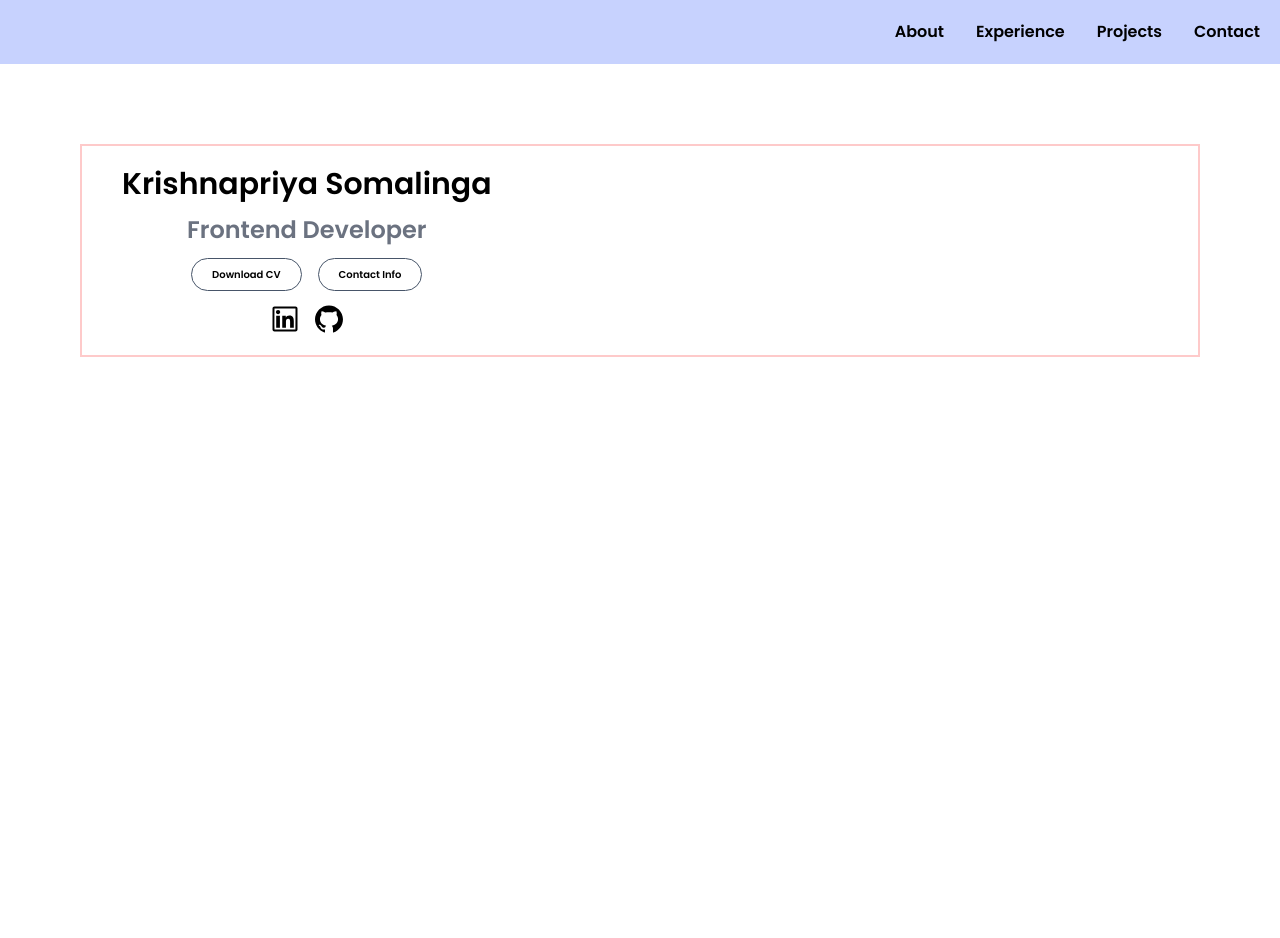
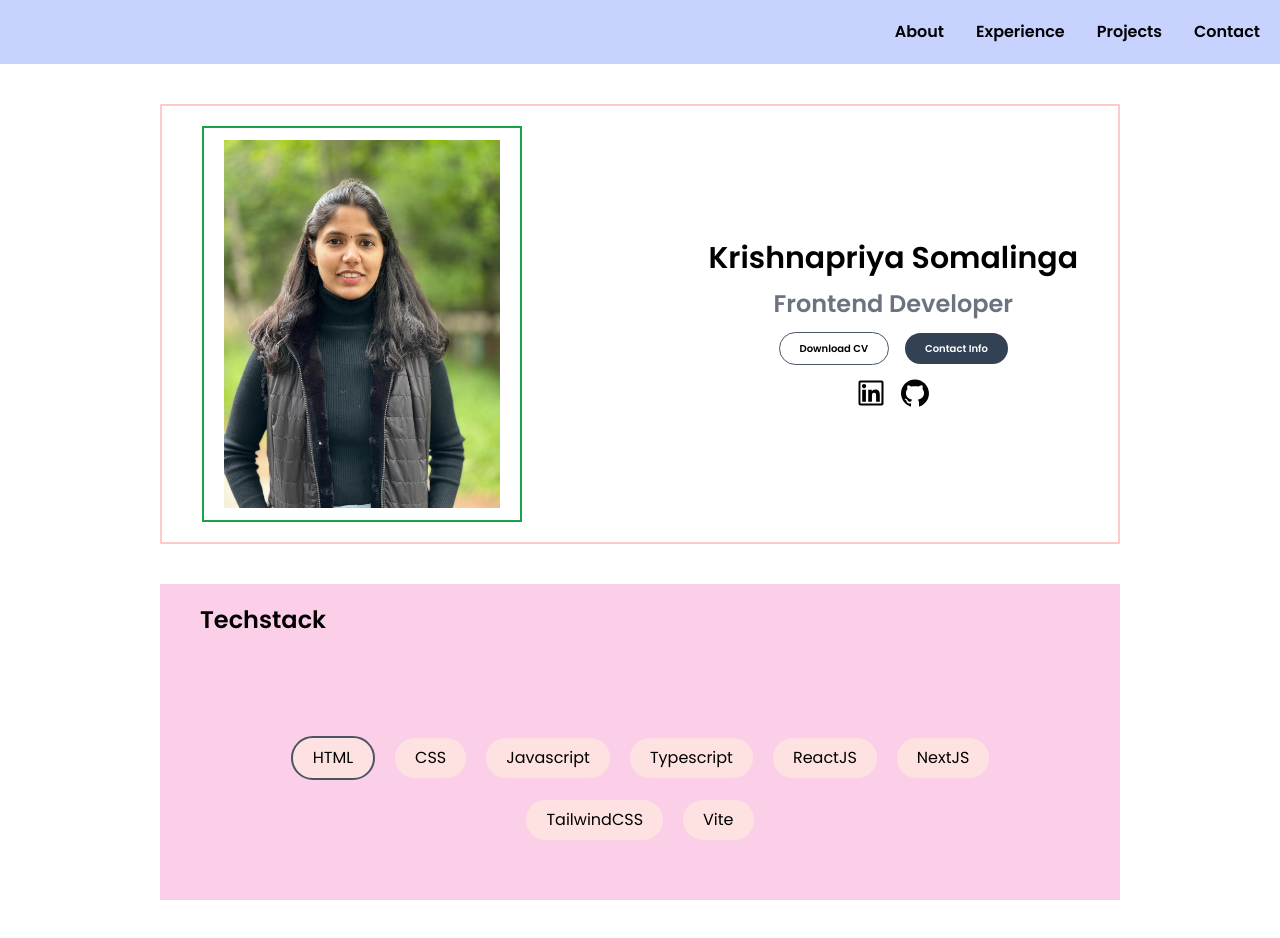
Before and after one commit to krishpri23/my-portfolio, a Next.js app: page / in a window 1280 px wide. Before the commit the page ends 864 px from the top, so only its background shows below. Built offline with nearby package versions, Linux system fonts and the light colour scheme.

Commit message:
added techstack section

```diff
--- a/app/components/About.tsx
+++ b/app/components/About.tsx
@@ -3,15 +3,25 @@ import Link from "next/link";
 import React from "react";
 import { AiOutlineGithub } from "react-icons/ai";
 import { AiOutlineLinkedin } from "react-icons/ai";
-import MyImage from "./kp.jpg";
+// import MyImage from "../../public/kp.jpg";
 
 export default function About() {
   return (
-    <section className="w-full px-10 py-5  border-2 border-red-200 flex justify-between items-center">
-      {/* <Image src={MyImage} alt="my image" className="rounded-2xl" /> */}
+    <section className=" flex flex-col gap-10 mx-auto w-3/4 px-10 py-5  border-2 border-red-200 lg:flex-row justify-between items-center">
+      <div className=" border-2 border-green-600 max-w-xs">
+        <img
+          src="/kp.jpg"
+          alt="my image"
+          className="rounded-[15px] w-15  px-5 py-3  "
+        />
+      </div>
+
       {/* Name section */}
-      <div className="flex flex-col justify-start items-center gap-3">
-        <h1 className="text-3xl font-bold"> Krishnapriya Somalinga </h1>
+      <div className="flex flex-col justify-center items-center gap-3">
+        <h1 className="text-3xl font-bold text-center">
+          {" "}
+          Krishnapriya Somalinga{" "}
+        </h1>
         <h2 className="text-2xl text-gray-500 font-bold">
           {" "}
           Frontend Developer{" "}
@@ -20,13 +30,13 @@ export default function About() {
         <div className="flex justify-center items-center  gap-4">
           <Link
             href="/"
-            className="rounded-3xl px-5 py-2 border border-slate-600 text-[10px] font-bold hover:bg-slate-800 hover:text-white hover:border-none duration-200 "
+            className="rounded-3xl px-5 py-2 border border-slate-600 text-[10px] font-bold hover:bg-slate-800 hover:text-white hover:border-none duration-400 "
           >
             Download CV
           </Link>
           <Link
             href="/"
-            className="rounded-3xl px-5 py-2 border border-slate-600 text-[10px] font-bold hover:bg-slate-800 hover:text-white hover:border-none duration-200"
+            className="rounded-3xl px-5 py-2 bg-slate-700 text-[10px] text-white font-bold hover:bg-slate-800  hover:border-none duration-400"
           >
             Contact Info
           </Link>
--- /dev/null
+++ b/app/components/Techstack.tsx
@@ -0,0 +1,35 @@
+import React from "react";
+
+export default function Techstack() {
+  return (
+    <section className=" flex flex-col gap-10 mx-auto w-3/4 px-10 py-5  bg-pink-200  mt-10">
+      <h1 className="font-bold text-2xl text-left"> Techstack</h1>
+      <div className="flex justify-center items-center  gap-5 flex-wrap lg:px-20 lg:py-10 mt-5">
+        <div className="border-2 border-solid border-gray-600 px-5 py-2 rounded-3xl bg-red-100">
+          <h1> HTML </h1>
+        </div>
+        <div className="techstack">
+          <h1> CSS </h1>
+        </div>
+        <div className="techstack">
+          <h1> Javascript </h1>
+        </div>
+        <div className="techstack">
+          <h1> Typescript </h1>
+        </div>
+        <div className="techstack">
+          <h1> ReactJS </h1>
+        </div>
+        <div className="techstack">
+          <h1> NextJS </h1>
+        </div>
+        <div className="techstack">
+          <h1> TailwindCSS </h1>
+        </div>
+        <div className="techstack">
+          <h1> Vite </h1>
+        </div>
+      </div>
+    </section>
+  );
+}
--- a/app/globals.css
+++ b/app/globals.css
@@ -15,4 +15,7 @@
   .button-links {
     @apply rounded-3xl px-5 py-2 border-2 border-slate-600 text-sm hover:bg-slate-800 hover:text-white hover:border-none;
   }
+  .techstack {
+    @apply border-2 border-solid border-gray-600 px-5 py-2 rounded-3xl bg-red-100;
+  }
 }
--- a/app/page.tsx
+++ b/app/page.tsx
@@ -1,10 +1,12 @@
 import Image from "next/image";
 import About from "./components/About";
+import Techstack from "./components/Techstack";
 
 export default function Home() {
   return (
-    <main className="flex min-h-screen flex-col items-center justify-between p-20">
+    <main className=" flex w-full flex-col items-center justify-between px-30 py-10 ">
       <About />
+      <Techstack />
     </main>
   );
 }
```
Also changed, not shown: src/components/About.jsx (deleted, +0 -21 lines).
